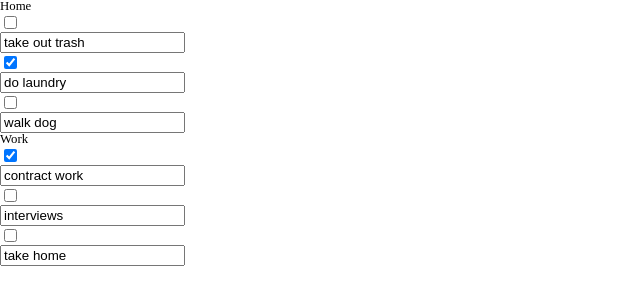
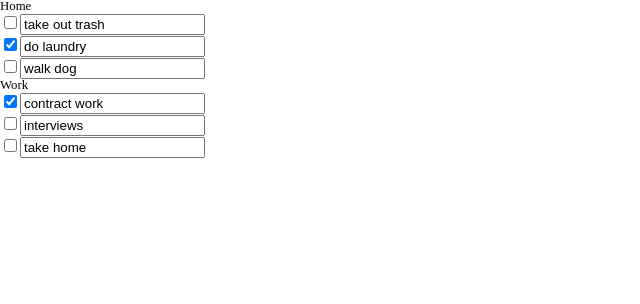
Before and after one commit to n0land0/bowtie-challenge, a React (Create React App) app: page / in a window 1280 px wide. Shown: the top 304 px of the page, without its empty margins (0-640 px from the left). Built offline with nearby package versions, Linux system fonts and the light colour scheme.

Commit message:
Add notes/test behavior

```diff
--- a/src/components/Todo.tsx
+++ b/src/components/Todo.tsx
@@ -22,9 +22,14 @@ const Todo: FC<TodoProps> = ({ id, completed, description }) => {
     event: FormEvent<HTMLFormElement> | FocusEvent<HTMLInputElement | Element>
   ) => {
     event.preventDefault();
+    description === newDescription
+      ? console.log('not submitted')
+      : console.log('submitted');
     // fetch call to edit todo
     // e.g. const editedTodo = { ...todo, description: newDescription }
     // e.g. updateTodo(editedTodo)
+
+    // refectch current/all projects, memoize
   };
 
   return (
@@ -35,14 +40,14 @@ const Todo: FC<TodoProps> = ({ id, completed, description }) => {
         checked={isCompleted}
         onChange={handleCompletedChange}
       />
-      <form onSubmit={handleSubmit}>
+      {/* <form onSubmit={handleSubmit}> */}
       <input
         type='text'
         value={newDescription}
         onChange={handleDescriptionChange}
         onBlur={handleSubmit}
       />
-      </form>
+      {/* </form> */}
     </div>
   );
 };
```
Lines whose indentation alone changed are shown as unchanged.
